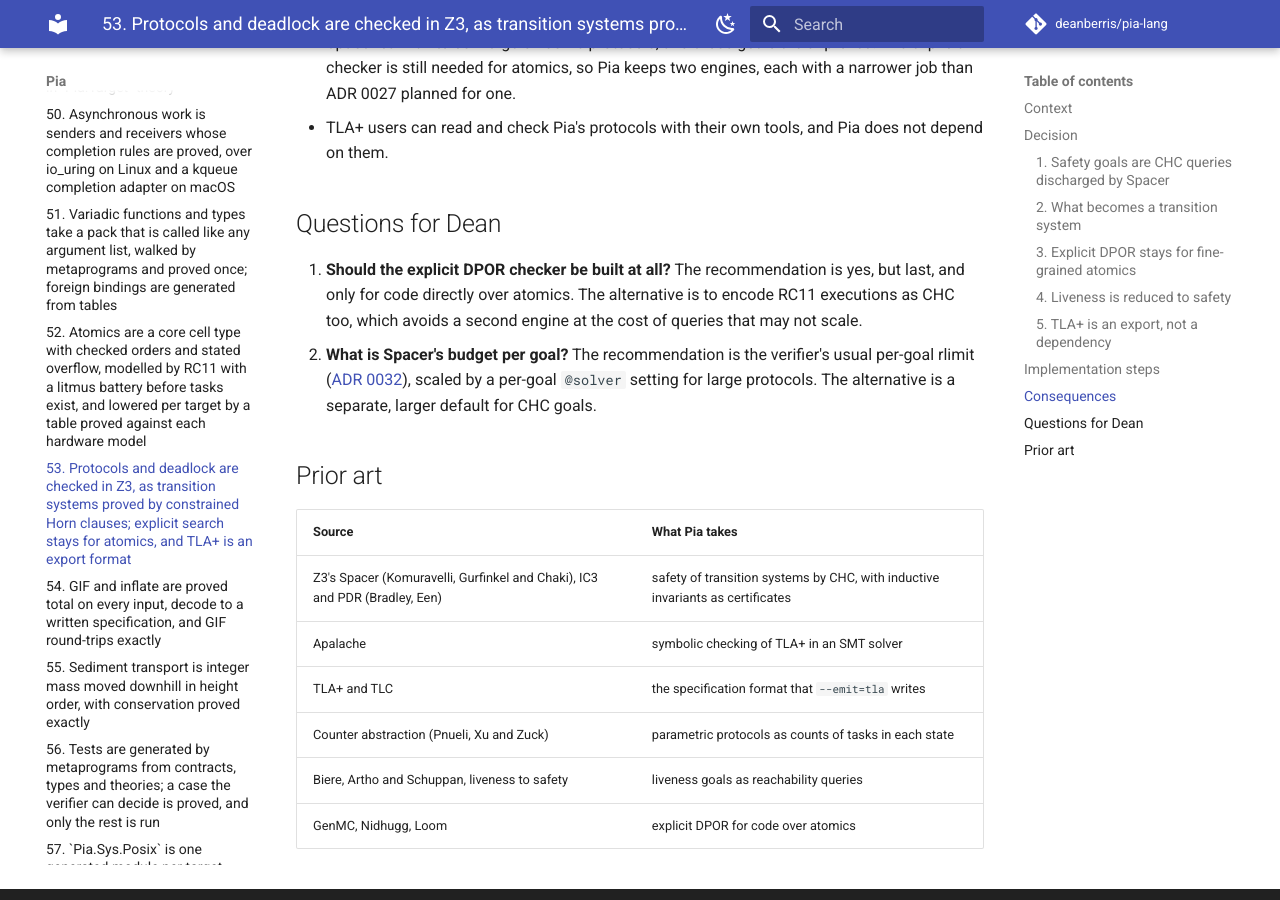
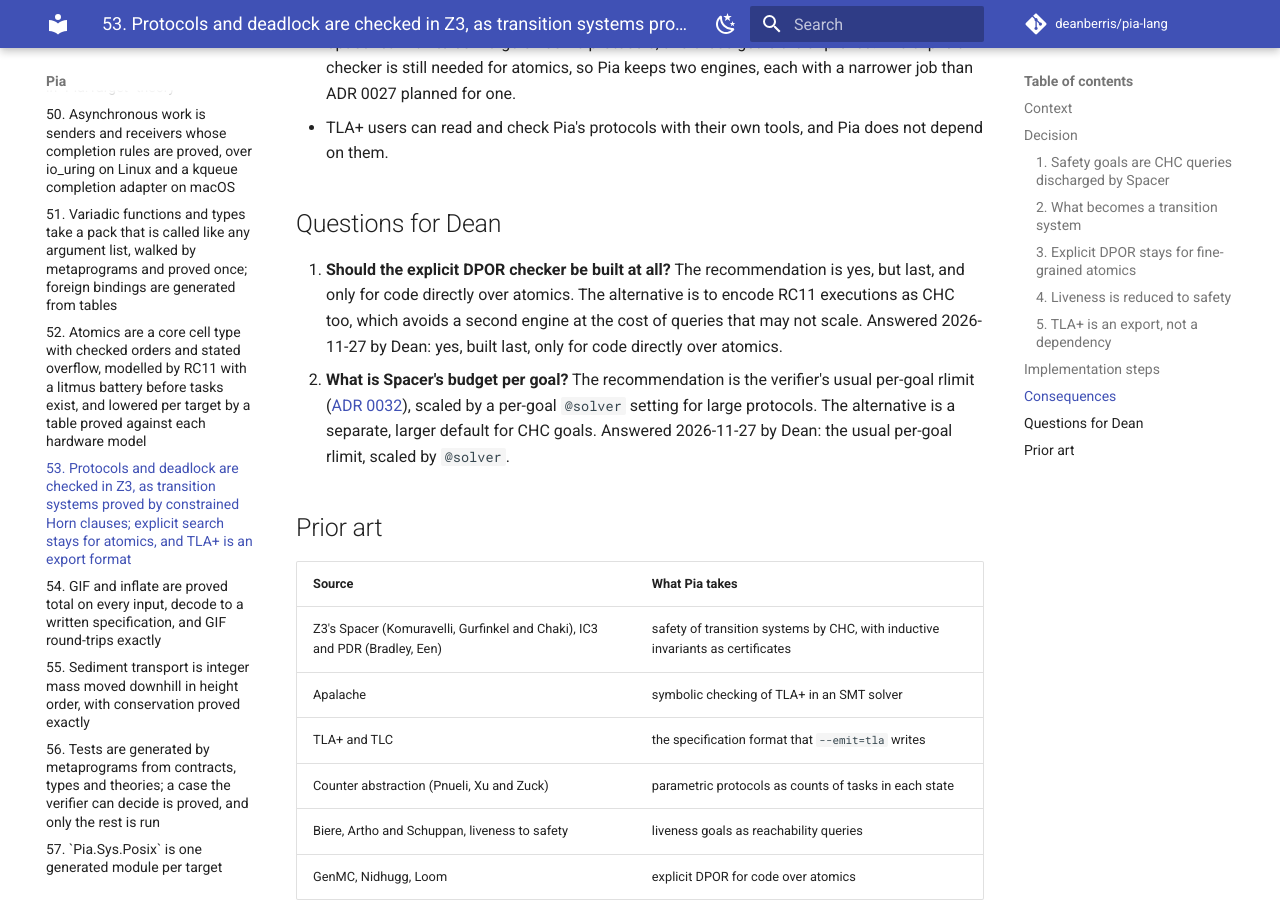
Before and after one commit to deanberris/pia-lang, an MkDocs documentation site: the page built from docs/adr/0053-protocols-checked-by-z3.md, in a window 1280 px wide and 900 px high, scrolled down 3540 px. Built offline with MkDocs 1.6.1 and Material for MkDocs 9.7.7, drawn with Linux system fonts in a browser that asks for light colours; comment, search, counter and statistics services are not loaded; some of the changed text lies outside the part shown.

Commit message:
Accept ADRs 0048, 0053, 0060, 0071 and 0072 with Dean's answers (#470)
* Accept ADRs 0048, 0053 and 0060 with Dean's answers

0060: @owns(buf, owner). 0048: writes only through owned slices, and
Drop is enough to count as owning. 0053: the DPOR checker is built last,
only for code over atomics; Spacer uses the per-goal rlimit scaled by
@solver.

Co-Authored-By: Claude Opus 5.5 <noreply@anthropic.com>
Claude-Session: https://claude.ai/code/session_01SkMSatwpzvZaq2g1zg6DQd

* Accept ADRs 0071 and 0072

Co-Authored-By: Claude Opus 5.5 <noreply@anthropic.com>
Claude-Session: https://claude.ai/code/session_01SkMSatwpzvZaq2g1zg6DQd

---------

Co-authored-by: Claude <noreply@anthropic.com>

```diff
--- a/docs/adr/0053-protocols-checked-by-z3.md
+++ b/docs/adr/0053-protocols-checked-by-z3.md
@@ -2,7 +2,7 @@
 
 Date: 2026-11-23
 
-Status: Proposed
+Status: Accepted (2026-11-27)
 
 ## Context
 
@@ -69,8 +69,8 @@ A liveness goal that neither discharges is unproved. ADR 0027's channel deadlock
 
 ## Questions for Dean
 
-1. **Should the explicit DPOR checker be built at all?** The recommendation is yes, but last, and only for code directly over atomics. The alternative is to encode RC11 executions as CHC too, which avoids a second engine at the cost of queries that may not scale.
-2. **What is Spacer's budget per goal?** The recommendation is the verifier's usual per-goal rlimit ([ADR 0032](0032-parallel-sliced-cached-proving.md)), scaled by a per-goal `@solver` setting for large protocols. The alternative is a separate, larger default for CHC goals.
+1. **Should the explicit DPOR checker be built at all?** The recommendation is yes, but last, and only for code directly over atomics. The alternative is to encode RC11 executions as CHC too, which avoids a second engine at the cost of queries that may not scale. Answered 2026-11-27 by Dean: yes, built last, only for code directly over atomics.
+2. **What is Spacer's budget per goal?** The recommendation is the verifier's usual per-goal rlimit ([ADR 0032](0032-parallel-sliced-cached-proving.md)), scaled by a per-goal `@solver` setting for large protocols. The alternative is a separate, larger default for CHC goals. Answered 2026-11-27 by Dean: the usual per-goal rlimit, scaled by `@solver`.
 
 ## Prior art
 
```
Also changed, not shown: docs/adr/0048-buffers-whose-elements-hold-slices.md (+3 -3 lines), docs/adr/0060-spread-v0-ownership-and-runtime.md (+2 -2 lines), docs/adr/0071-function-references.md (+1 -1 lines), docs/adr/0072-drops-run-in-constant-stack.md (+1 -1 lines), docs/adr/README.md (+5 -5 lines).
